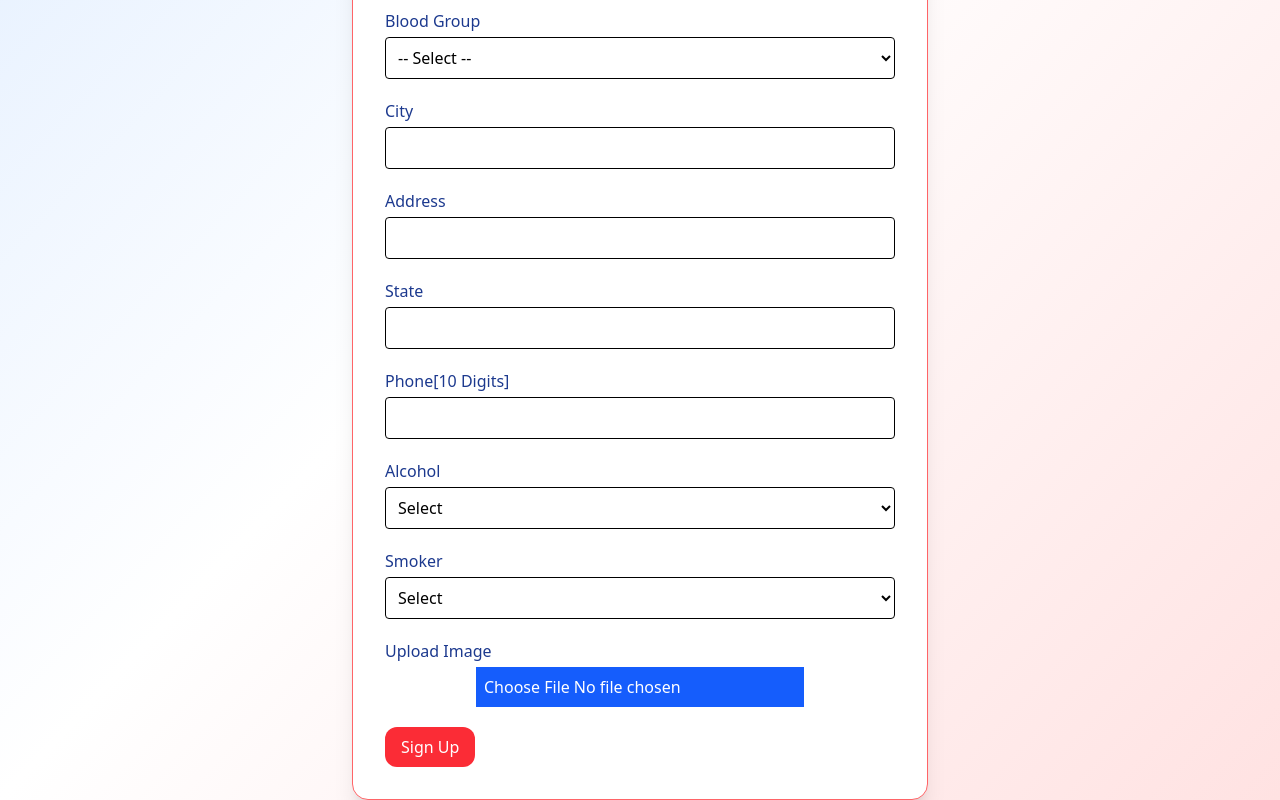
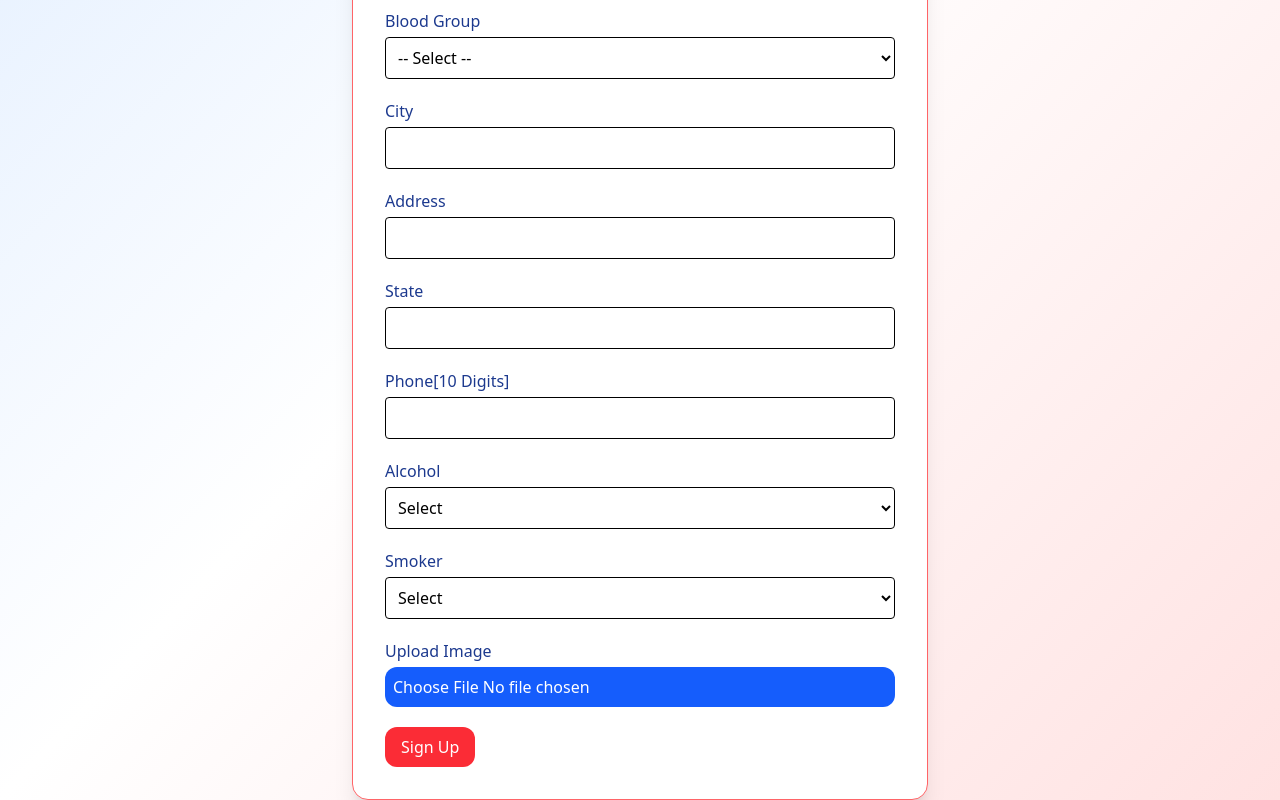
Before and after one commit to SaiBalaji-11/RedConnect, a React (Vite) app in the folder RedConnect/frontend/: page /signup in a window 1280 px wide. Shown: the part 670-1470 px from the top of the page. Built offline with nearby package versions, Linux system fonts and the light colour scheme; no server answers.

Commit message:
Fix: corrected frontend issue

```diff
--- a/RedConnect/frontend/src/components/Signup.jsx
+++ b/RedConnect/frontend/src/components/Signup.jsx
@@ -131,14 +131,14 @@ export default function Signup() {
         {/* Image Upload */}
 <div className="flex flex-col">
           <label className="text-blue-900 font-medium mb-1">Upload Image</label>
-          <button><input
+       <input
             name="image"
             type="file"
             accept="image/*"
             onChange={handleChange}
-            className="p-2 bg-blue-600 text-white"
+            className="p-2 bg-blue-600 text-white rounded-xl"
           />
-          </button>
+
         </div>
 
         <button type="submit" className="bg-red-500 text-white py-2 px-4 rounded-xl hover:bg-red-600">
```
